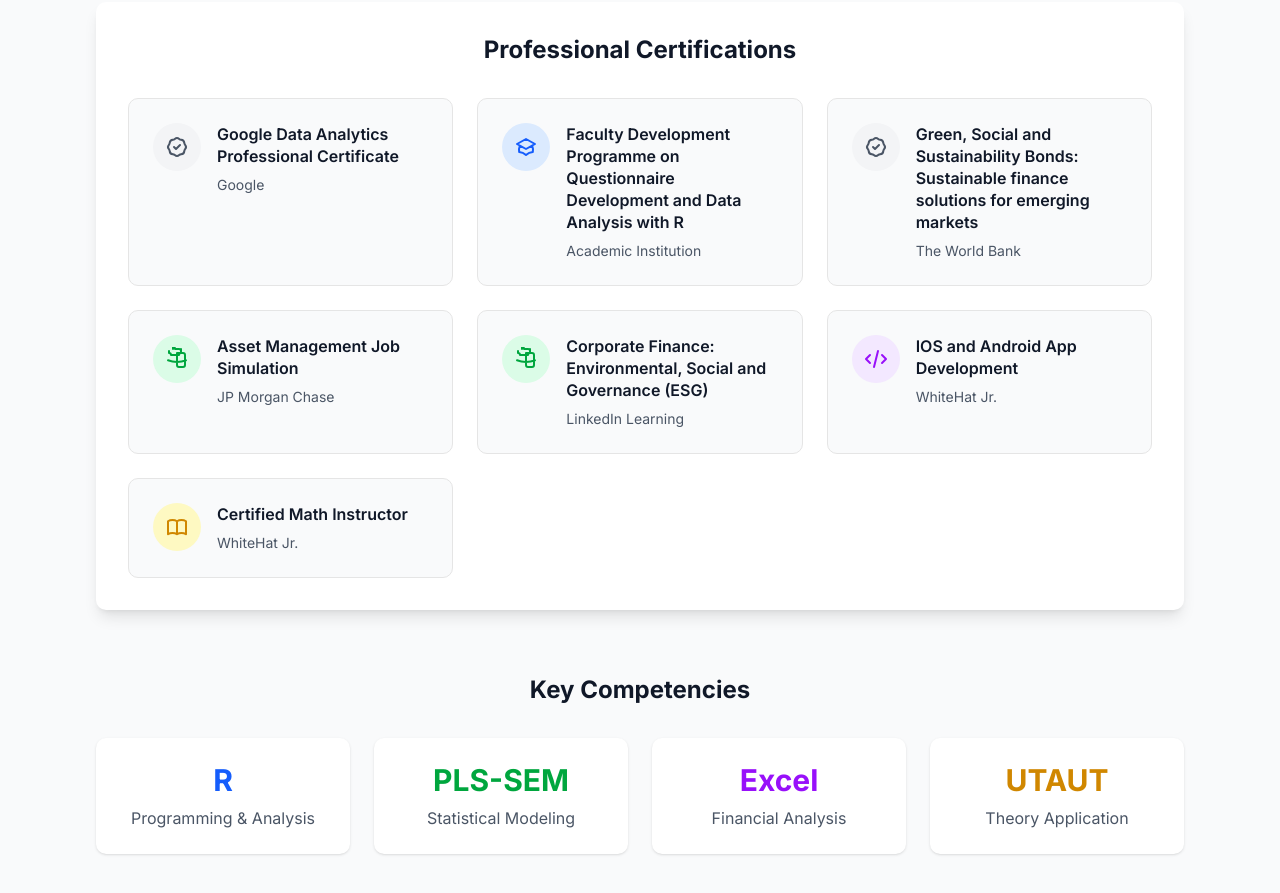
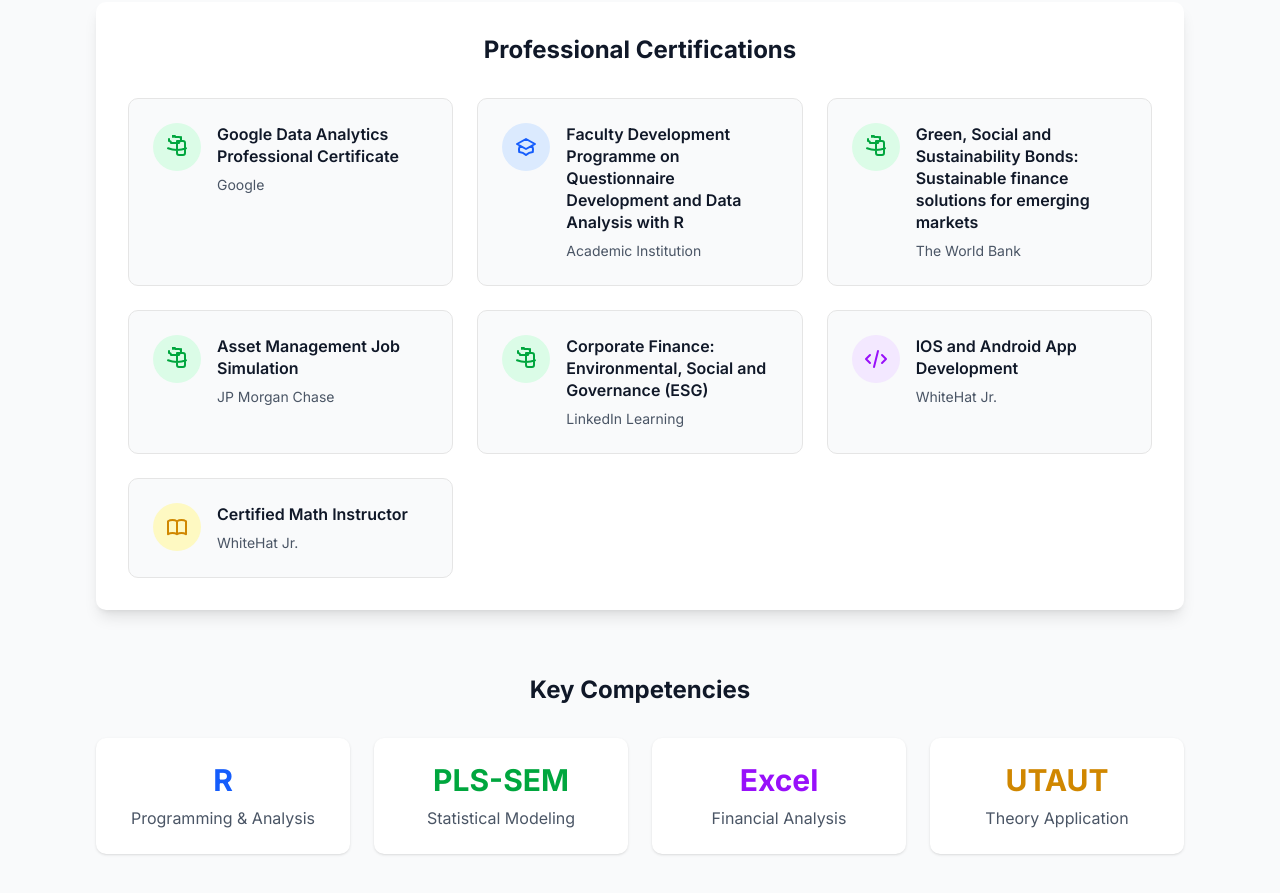
Before and after one commit to khushbooashra/Portfolio, a Next.js app: page / in a window 1280 px wide. Shown: the part 6680-7573 px from the top of the page. Built offline with nearby package versions, Linux system fonts and the light colour scheme.

Commit message:
type and getcerticon

```diff
--- a/src/components/SkillsSection.tsx
+++ b/src/components/SkillsSection.tsx
@@ -142,6 +142,24 @@
                         </svg>
                       </div>
                     );
+                    case 'industry':
+                    return (
+                      <div className="w-12 h-12 bg-green-100 rounded-full flex items-center justify-center">
+                        <svg className="w-6 h-6 text-green-600" fill="none" stroke="currentColor" viewBox="0 0 24 24">
+                          <path strokeLinecap="round" strokeLinejoin="round" strokeWidth={2}
+                                d="M21 13.255A23.931 23.931 0 0112 15c-3.183 0-6.22-.62-9-1.745M16 6V4a2 2 0 00-2-2h-4a2 2 0 00-2-2v2m8 0V6a2 2 0 00-2 2H6a2 2 0 00-2-2V4m8 2v12a2 2 0 002 2h4a2 2 0 002-2V8a2 2 0 00-2-2h-4z" />
+                        </svg>
+                      </div>
+                    );
+                    case 'policy-level':
+                    return (
+                      <div className="w-12 h-12 bg-green-100 rounded-full flex items-center justify-center">
+                        <svg className="w-6 h-6 text-green-600" fill="none" stroke="currentColor" viewBox="0 0 24 24">
+                          <path strokeLinecap="round" strokeLinejoin="round" strokeWidth={2}
+                                d="M21 13.255A23.931 23.931 0 0112 15c-3.183 0-6.22-.62-9-1.745M16 6V4a2 2 0 00-2-2h-4a2 2 0 00-2-2v2m8 0V6a2 2 0 00-2 2H6a2 2 0 00-2-2V4m8 2v12a2 2 0 002 2h4a2 2 0 002-2V8a2 2 0 00-2-2h-4z" />
+                        </svg>
+                      </div>
+                    );
                   case 'technical':
                     return (
                       <div className="w-12 h-12 bg-purple-100 rounded-full flex items-center justify-center">
--- a/src/lib/data.ts
+++ b/src/lib/data.ts
@@ -159,7 +159,7 @@
     {
       name: "Google Data Analytics Professional Certificate",
       issuer: "Google",
-      type: "Industry Certificate"
+      type: "industry"
     },
     {
       name: "Faculty Development Programme on Questionnaire Development and Data Analysis with R",
@@ -169,7 +169,7 @@
     {
       name: "Green, Social and Sustainability Bonds: Sustainable finance solutions for emerging markets",
       issuer: "The World Bank",
-      type: "Policy-Level Certification"
+      type: "policy-level"
     },
     {
       name: "Asset Management Job Simulation",
```
